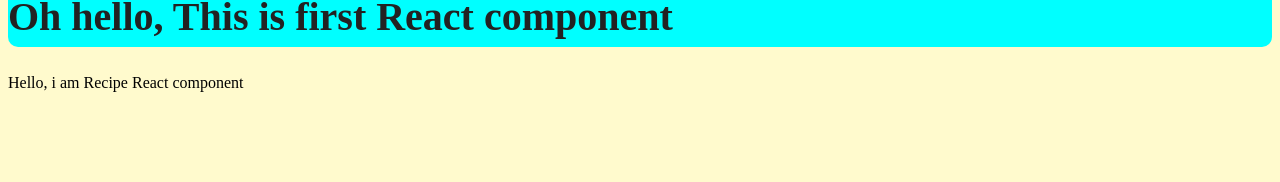
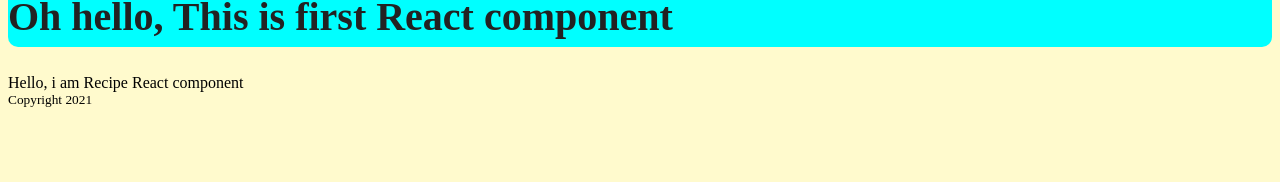
Before and after one commit to balramsinghindia/react-architecture, a React app: page / in a window 1280 px wide. Shown: the part 108-290 px from the top of the page. Built offline with nearby package versions, Linux system fonts and the light colour scheme.

Commit message:
footer added

```diff
--- a/src/components/App.jsx
+++ b/src/components/App.jsx
@@ -1,4 +1,5 @@
 import Recipe from './Recipe';
+import Footer from './Footer'
 import './../scss/index.scss';
 
 const App = () => {
@@ -10,6 +11,7 @@ const App = () => {
                     <Recipe />
                 </section>
             </main>
+            <Footer />
         </>
     )
 }
--- /dev/null
+++ b/src/components/Footer.jsx
@@ -0,0 +1,9 @@
+const Footer = () => {
+  return (
+    <div>
+      <sub>Copyright 2021</sub>
+    </div>
+  )
+}
+
+export default Footer;
```
